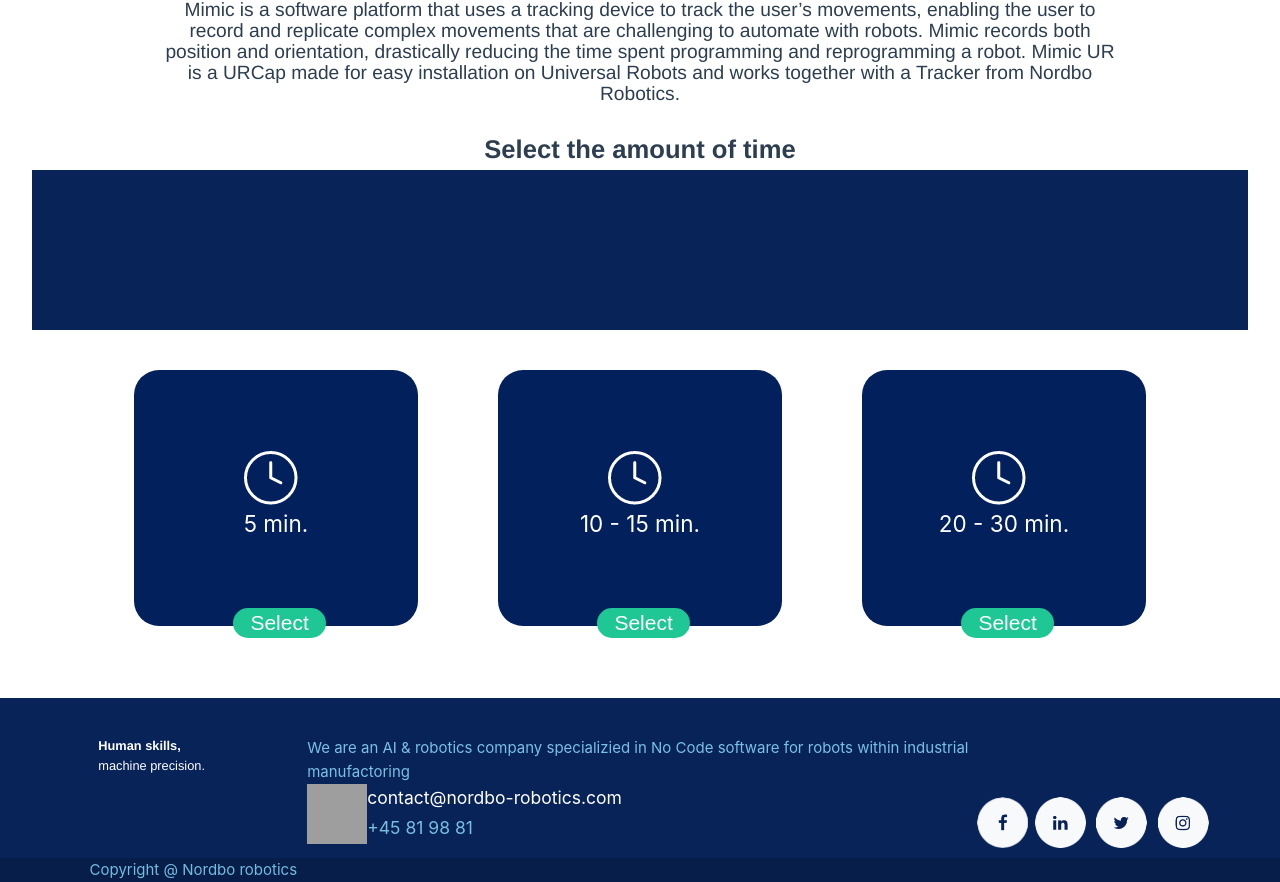
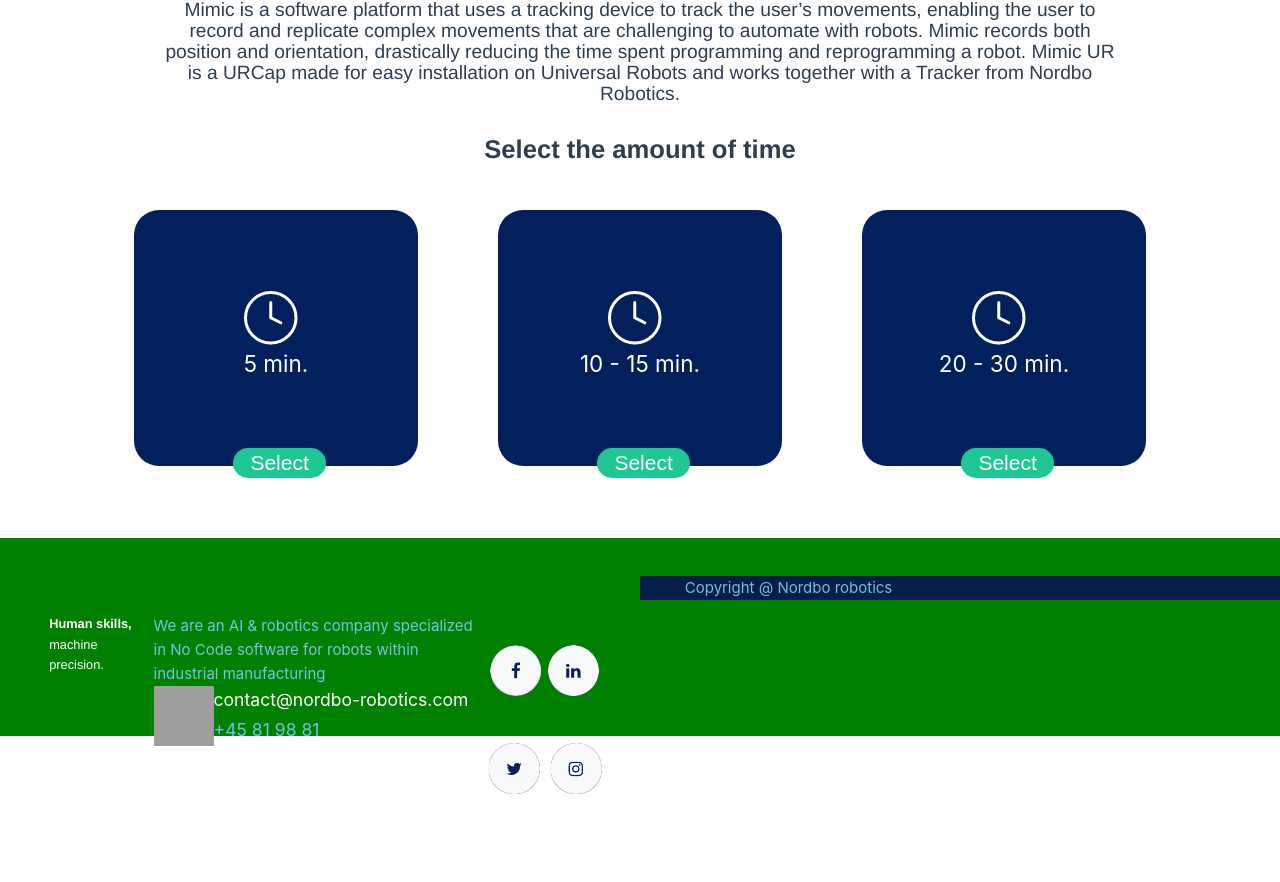
Before and after one commit to ThomasDallHenriksen/Nordbo, a Vue app in the folder Nordbo-vue/: page / in a window 1280 px wide. Shown: the part 422-1304 px from the top of the page. After the commit the page ends 1232 px from the top, so only its background shows below. Built offline with nearby package versions, Linux system fonts and the light colour scheme; grey boxes are pictures that could not be loaded.

Commit message:
fotter opdatering

```diff
--- a/Nordbo-vue/src/assets/main.css
+++ b/Nordbo-vue/src/assets/main.css
@@ -29,10 +29,7 @@
 
 @media (min-width: 1000px) {
 
-
-  #app {
-
-  }
+}
 
   #file{
     width: 100%;
@@ -40,7 +37,6 @@
     min-width: 100%;
   }
 
-  /* Guide.css */
   .wrapper{
     padding: 2rem;
   }
@@ -70,6 +66,7 @@
     padding-right: 15px;
     margin-right: 40px;
 }
+
 #nextButton{
   border-top-left-radius: 25px;
     border-top-right-radius: 25px;
@@ -83,18 +80,12 @@
     padding-right: 15px;
     margin-left: 40px;
 }
-}
-
-footer{
-  background-color: #082358;
-  width: 100%;
-  height: 10rem;
-}
 
 .HumanSkill h4{
   color: #ffffff;
   font-weight: bold;
 }
+
 .HumanSkill p{
   color: #ffffff;
 }
@@ -134,7 +125,6 @@
 .social{
   width: 24%;
 }
-
 
 .Info{
   display: flex;
@@ -214,6 +204,7 @@
   color: #ffffff;
   display: flex;
 }
+
 .phone--image{
   background-image: url(C:\Users\thoma\OneDrive\Skrivebord\github\Nordbo\Nordbo-vue\src\assets\images\iconsprite.png) ;
   background-position: -238px -20px;
@@ -222,6 +213,7 @@
   color: #ffffff;
   display: flex;
 }
+
 .facebook--image{
   background-image: url(C:\Users\thoma\OneDrive\Skrivebord\github\Nordbo\Nordbo-vue\src\assets\images\iconsprite.png) ;
 
@@ -236,6 +228,7 @@
   white-space: nowrap;
   color: #ffffff;
 }
+
 .hej{
   display: flex;
 }
@@ -256,6 +249,7 @@
   background-image: url('@/assets/images/iconsprite.png');
   margin-top: 20%;
 }
+
 .link--linkedin{
   background-position: -373px -87px;
 }
@@ -300,8 +294,6 @@
   margin-top: 2%;
   font-family: Helvetica;
   font-size: 2vw;
-
-
 }
 
 #humanCentered{
@@ -309,7 +301,6 @@
   font-family: Helvetica;
   padding-left: 32%;
   font-size: 1vw;
-
 }
 
 .banner{
--- a/Nordbo-vue/src/components/Footer.vue
+++ b/Nordbo-vue/src/components/Footer.vue
@@ -1,15 +1,123 @@
 <template>
-    <div>
-
+    <footer class="Info">
+      <div class="Info">
+        <div class="HumanSkill">
+          <h4 id="humanCentered">Human skills,</h4>
+          <p id="humanCentered">machine precision.</p>
         </div>
+        <div class="Robotics">
+          <div><p>We are an AI & robotics company specialized in No Code software for robots within industrial manufacturing</p></div>
+          <div class="hej">
+            <div class="Robotics email--image"></div>
+            <h3>contact@nordbo-robotics.com</h3>
+          </div>
+          <div class="mo">
+            <div class="Robotics phone--image"></div>
+            <h3>+45 81 98 81</h3>
+          </div>
+        </div>
+        <div class="social">
+          <a class="spriteLink" :href="socialLinkFacebook" target="_blank"></a>
+          <a class="spriteLink link--linkedin" :href="socialLinkLinkedin" target="_blank"></a>
+          <a class="spriteLink link--twitter" :href="socialLinkTwitter" target="_blank"></a>
+          <a class="spriteLink link--instagram" :href="socialLinkInstagram" target="_blank"></a>
+        </div>
+      </div>
+      <div class="copyright">
+        <p>Copyright @ Nordbo robotics</p>
+      </div>
+    </footer>
   </template>
 
   <script>
   export default {
-
+    name: 'Footer',
+    data() {
+      return {
+        socialLinkFacebook: 'https://www.facebook.com/nordborobotics/?locale=da_DK',
+        socialLinkLinkedin: 'https://www.linkedin.com/company/nordbo-robotics/?originalSubdomain=dk',
+        socialLinkTwitter: 'https://twitter.com/nordborobotics?lang=da',
+        socialLinkInstagram: 'https://www.instagram.com/nordbo_robotics/?hl=da'
+      }
+    }
   }
   </script>
 
   <style scoped>
+  .Info {
+    background-color: green;
+    width: 100%;
+    height: 10rem;
+  }
+
+.spriteLink{
+  display: inline-block;
+  background-position: -308px -87px;
+  width: 60px;
+  height: 60px;
+  background-image: url('@/assets/images/iconsprite.png');
+  margin-top: 20%;
+}
+
+.link--linkedin{
+  background-position: -373px -87px;
+}
+
+.link--twitter{
+  background-position: -435px -87px;
+}
+
+.link--instagram{
+  background-position: -491px -87px;
+}
+
+#banner-h1{
+  color: white;
+  font-size: 3.1rem;
+  font-family: Helvetica;
+  margin-top: -6%;
+  font-size: 4vw;
+}
+
+#h1Bold{
+  font-weight: bold;
+}
+
+#h1Title{
+  margin-top: 1%;
+  font-size: 2vw;
+}
+
+#pDesrciption{
+  font-family: Helvetica;
+  text-align: center;
+  margin-top: 1%;
+  font-size: 1.5vw;
+  padding: 0 8.2rem 0 8.2rem !important;
+  line-height: 1.1;
+}
+
+#h2Description{
+  text-align: center;
+  font-weight: bold;
+  margin-top: 2%;
+  font-family: Helvetica;
+  font-size: 2vw;
+}
+
+#humanCentered{
+  text-align: left;
+  font-family: Helvetica;
+  padding-left: 32%;
+  font-size: 1vw;
+}
+
+.banner{
+  width: 100%;
+  opacity: 34%;
+  height: auto;
+}
+
+
 
   </style>
--- a/Nordbo-vue/src/views/HardwareView.vue
+++ b/Nordbo-vue/src/views/HardwareView.vue
@@ -1,4 +1,5 @@
 <script setup>
+import Footer from '@/components/Footer.vue';
 </script>
 
 <template>
@@ -65,6 +66,7 @@
         </div>
       </div>
     </body>
+    <footer></footer>
     <footer>
     <div class="Info">
     <div class="HumanSkill">
--- a/Nordbo-vue/src/views/HomeView.vue
+++ b/Nordbo-vue/src/views/HomeView.vue
@@ -1,10 +1,14 @@
-<script >
+<script>
 import { RouterLink, RouterView } from 'vue-router'
 import HelloWorld from '@/components/HelloWorld.vue'
-import HardwareView from '@/views/HardwareView.vue'
-import Footer from '@/components/Footer.vue';
+import HardwareView from '@/views/HardwareView.vue';
+import Footer from '@/components/Footer.vue'
 
 export default {
+  name: 'HomeView',
+  components: {
+    Footer
+  },
   data() {
     return {
       socialLinkFacebook: 'https://www.facebook.com/nordborobotics/?locale=da_DK',
@@ -15,6 +19,8 @@
   }
 }
 </script>
+
+
 
 <template>
     <div class="wrapper">
@@ -29,7 +35,6 @@
       <p id="pDesrciption">Mimic is a software platform that uses a tracking device to track the user’s movements, enabling the user to record and replicate complex movements that are challenging to automate with robots. Mimic records both position and orientation, drastically reducing the time spent programming and reprogramming a robot. Mimic UR is a URCap made for easy installation on Universal Robots and works together with a Tracker from Nordbo Robotics.</p>
       <h2 id="h2Description">Select the amount of time</h2>
       <!-- Icon sprite -->
-      <footer></footer>
       <div class="select">
         <div class="min-5">
           <div class="image"></div>
@@ -90,36 +95,7 @@
         </div>
       </div>
   </div>
-
-  <footer>
-    <div class="Info">
-    <div class="HumanSkill">
-      <h4 id="humanCentered">Human skills,</h4>
-      <p id="humanCentered">machine precision.</p>
-    </div>
-    <div class="Robotics">
-      <div><p>We are an AI & robotics company specializied in No Code software for robots within industrial manufactoring</p></div>
-      <div class="hej">
-        <div class="Robotics email--image"></div>
-        <h3>contact@nordbo-robotics.com</h3>
-      </div>
-      <div class="mo">
-        <div class="Robotics phone--image"></div>
-        <h3>+45 81 98 81</h3>
-      </div>
-    </div>
-    <div class="social">
-      <a class="spriteLink" :href="socialLinkFacebook" target="_blank"></a>
-      <a class="spriteLink link--linkedin" :href="socialLinkLinkedin" target="_blank"></a>
-      <a class="spriteLink link--twitter" :href="socialLinkTwitter" target="_blank"></a>
-      <a class="spriteLink link--instagram" :href="socialLinkInstagram" target="_blank"></a>
-    </div>
-    </div>
-    <div class="copyright">
-      <p>Copyright @ Nordbo robotics</p>
-    </div>
-
-  </footer>
+  <Footer></Footer>
 </template>
 
 <style scoped>
```
Lines whose indentation alone changed are shown as unchanged.
